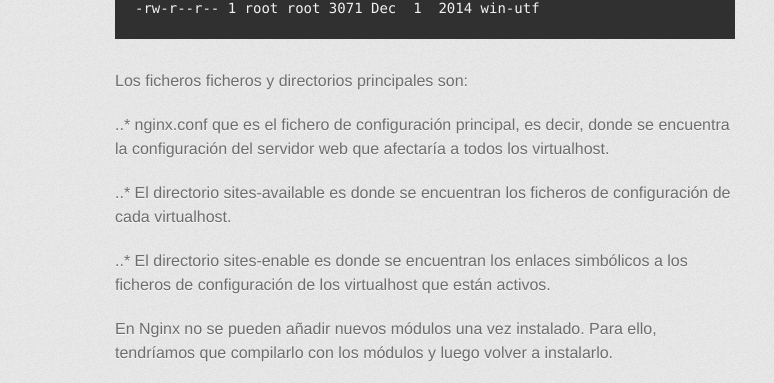
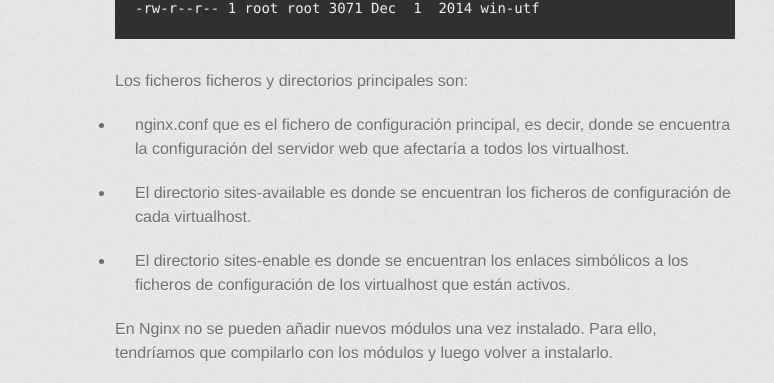
Before and after one commit to dmsgago/nginx, a Jekyll site: the page built from basic/index.md, in a window 1280 px wide. Shown: the part 603-986 px from the top of the page, without its empty margins (215-989 px from the left). Built offline with Jekyll 4.4.1, drawn with Linux system fonts in a browser that asks for light colours; some web fonts are replaced.

```diff
--- a/basic/index.md
+++ b/basic/index.md
@@ -26,10 +26,10 @@ La estructura de ficheros es la siguiente:
 
 Los ficheros ficheros y directorios principales son:
 
-..* nginx.conf  que es el fichero de configuración principal, es decir, donde se encuentra la configuración del servidor web que afectaría a todos los virtualhost.
+ * nginx.conf  que es el fichero de configuración principal, es decir, donde se encuentra la configuración del servidor web que afectaría a todos los virtualhost.
 
-..* El directorio sites-available es donde se encuentran los ficheros de configuración de cada virtualhost.
+ * El directorio sites-available es donde se encuentran los ficheros de configuración de cada virtualhost.
 
-..* El directorio sites-enable es donde se encuentran los enlaces simbólicos a los ficheros de configuración de los virtualhost que están activos.
+ * El directorio sites-enable es donde se encuentran los enlaces simbólicos a los ficheros de configuración de los virtualhost que están activos.
 
 En Nginx no se pueden añadir nuevos módulos una vez instalado. Para ello, tendríamos que compilarlo con los módulos y luego volver a instalarlo.
```
